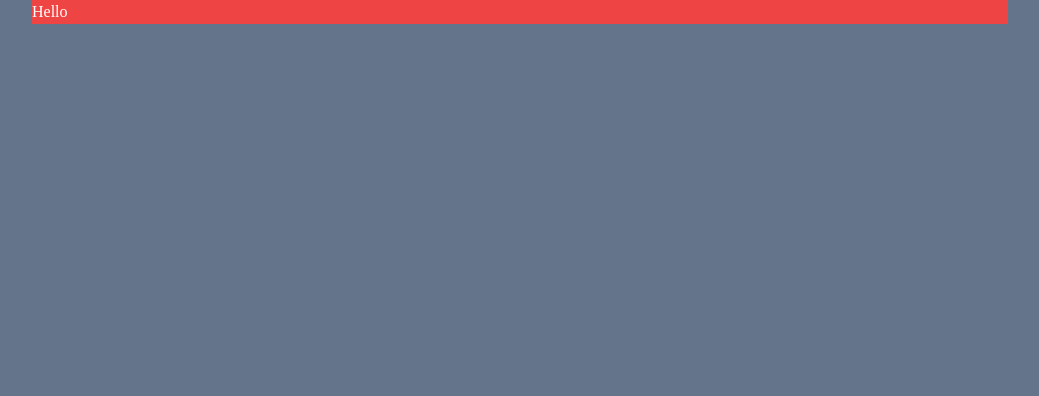
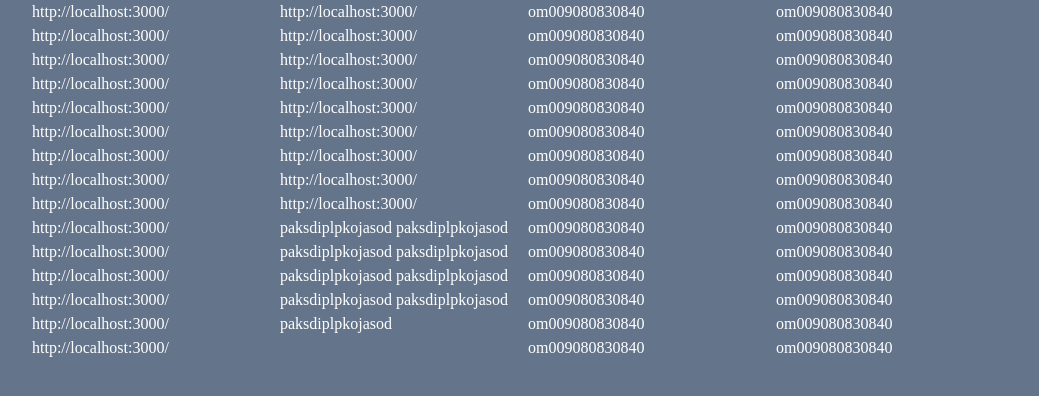
Before and after one commit to MrBunnyGif/tailwind-studycase, a Next.js app: page / in a window 1280 px wide. Shown: the top 396 px of the page, without its empty margins (120-1159 px from the left). Built offline with nearby package versions, Linux system fonts and the light colour scheme; a web font is replaced by a local one.

Commit message:
container with columns

```diff
--- a/app/page.tsx
+++ b/app/page.tsx
@@ -3,9 +3,11 @@ import styles from "./page.module.css";
 
 export default function Home() {
   return (
-    <div className="container bg-red-500" >
+    <div className="container columns-4" >
       {/* The "container" class in Tailwind CSS centers the content and applies responsive padding according to the screen size */}
-      <h1>Hello</h1>
+      <p>http://localhost:3000/ http://localhost:3000/ http://localhost:3000/ http://localhost:3000/ http://localhost:3000/ http://localhost:3000/ http://localhost:3000/ http://localhost:3000/ http://localhost:3000/ http://localhost:3000/ http://localhost:3000/ http://localhost:3000/ http://localhost:3000/ http://localhost:3000/ http://localhost:3000/ http://localhost:3000/ http://localhost:3000/ http://localhost:3000/ http://localhost:3000/ http://localhost:3000/ http://localhost:3000/ http://localhost:3000/ http://localhost:3000/ http://localhost:3000/ </p>
+      <p>paksdiplpkojasod paksdiplpkojasod paksdiplpkojasod paksdiplpkojasod paksdiplpkojasod paksdiplpkojasod paksdiplpkojasod paksdiplpkojasod paksdiplpkojasod</p>
+      <p> om009080830840 om009080830840 om009080830840 om009080830840 om009080830840 om009080830840 om009080830840 om009080830840 om009080830840 om009080830840 om009080830840 om009080830840 om009080830840 om009080830840 om009080830840 om009080830840 om009080830840 om009080830840 om009080830840 om009080830840 om009080830840 om009080830840 om009080830840 om009080830840 om009080830840 om009080830840 om009080830840 om009080830840 om009080830840 om009080830840</p>
     </div >
   );
 }
```
